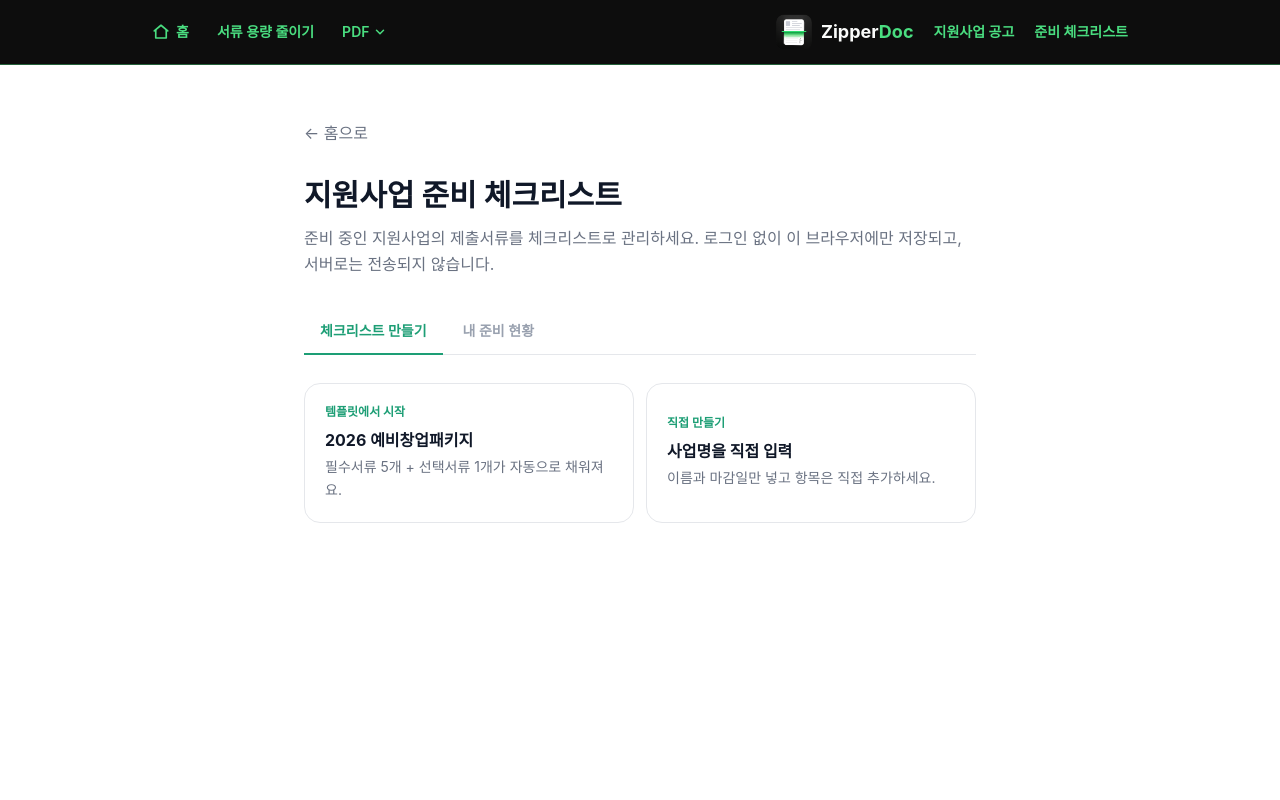
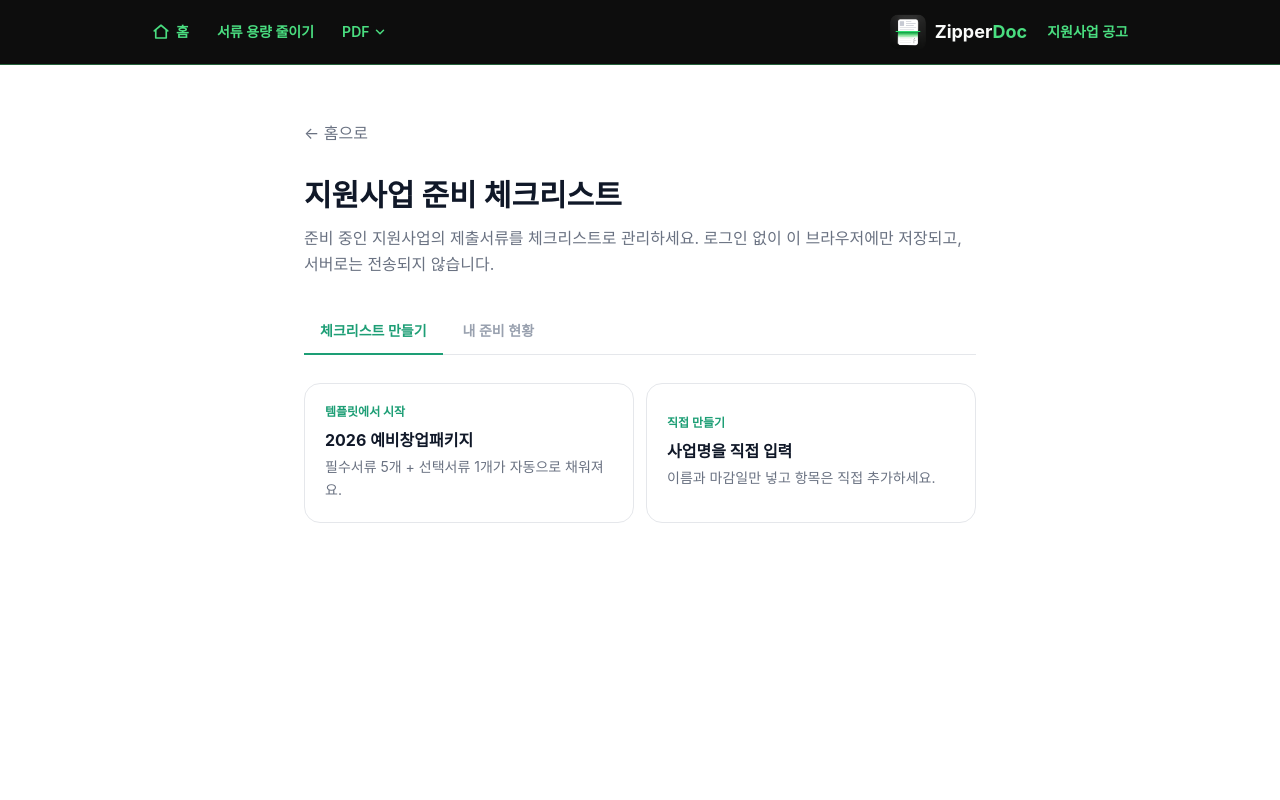
Before and after one commit to ilikesundayandmonday-glitch/doczip, a Next.js app: page /checklist in a window 1280 px wide. Shown: the top 800 px of the page. Built offline with nearby package versions, Linux system fonts and the light colour scheme; a web font is replaced by a local one.

Commit message:
체크리스트 상단바 링크·사이트맵 제거, noindex 처리 (미완성 기능 비공개)

```diff
--- a/app/checklist/page.tsx
+++ b/app/checklist/page.tsx
@@ -8,6 +8,7 @@ export const metadata: Metadata = {
   description: "정부지원사업 제출서류 준비 상태를 체크리스트로 관리하세요. 회원가입 없이 이 브라우저에만 저장됩니다.",
   keywords: ["지원사업 체크리스트", "제출서류 준비", "서류 준비 체크리스트", "정부지원사업 서류"],
   alternates: { canonical: "/checklist" },
+  robots: { index: false, follow: false },
   openGraph: {
     ...openGraphBase,
     title: "지원사업 준비 체크리스트 | ZipperDoc",
--- a/app/components/Nav.tsx
+++ b/app/components/Nav.tsx
@@ -138,7 +138,6 @@ export default function Nav() {
           </Link>
 
           <Link href="/programs" className={linkClass}>지원사업 공고</Link>
-          <Link href="/checklist" className={linkClass}>준비 체크리스트</Link>
         </div>
       </div>
     </nav>
--- a/app/sitemap.ts
+++ b/app/sitemap.ts
@@ -9,7 +9,6 @@ export default function sitemap(): MetadataRoute.Sitemap {
     { url: `${baseUrl}/merge`, lastModified: new Date(), changeFrequency: "monthly", priority: 0.8 },
     { url: `${baseUrl}/split`, lastModified: new Date(), changeFrequency: "monthly", priority: 0.8 },
     { url: `${baseUrl}/delete-pages`, lastModified: new Date(), changeFrequency: "monthly", priority: 0.8 },
-    { url: `${baseUrl}/checklist`, lastModified: new Date(), changeFrequency: "monthly", priority: 0.8 },
     { url: `${baseUrl}/safety`, lastModified: new Date(), changeFrequency: "monthly", priority: 0.9 },
     { url: `${baseUrl}/guide`, lastModified: new Date(), changeFrequency: "monthly", priority: 0.9 },
     { url: `${baseUrl}/guide/bankbook-pdf`, lastModified: new Date(), changeFrequency: "monthly", priority: 0.9 },
```
